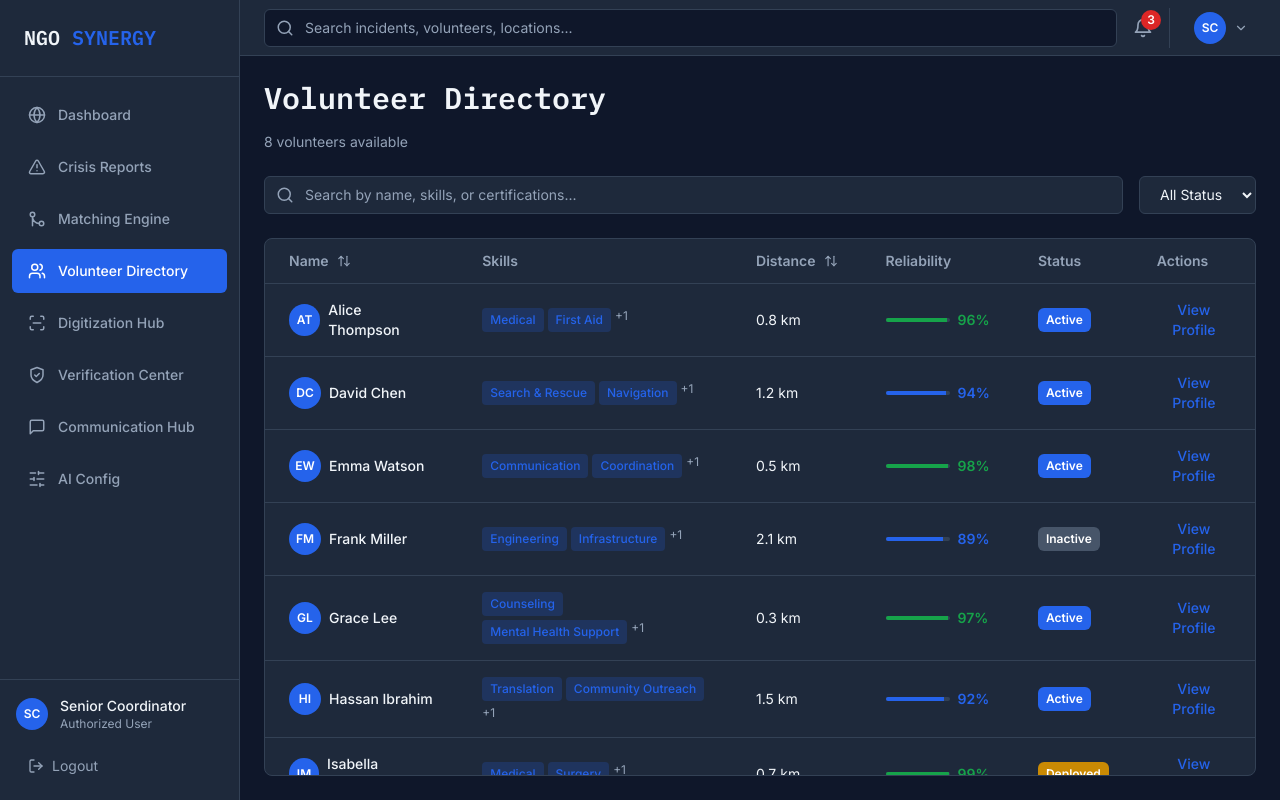
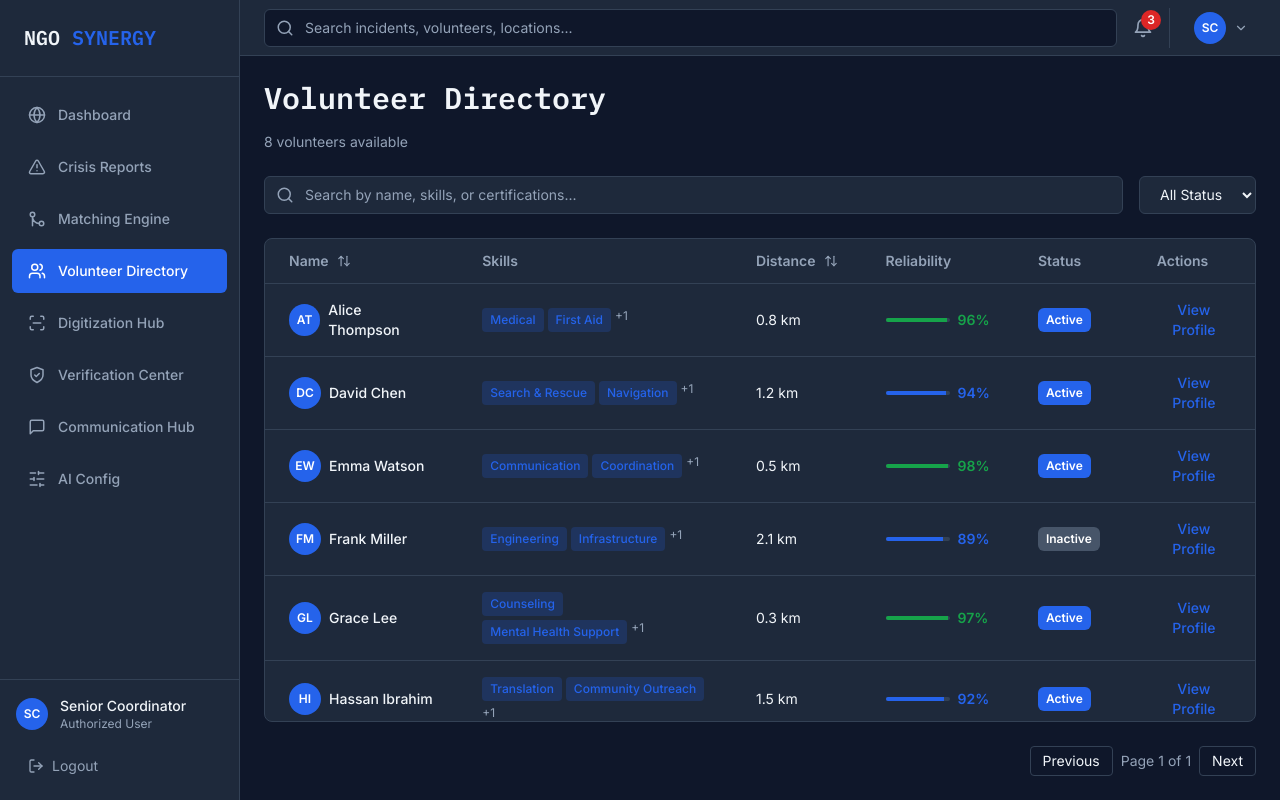
Before and after one commit to STIWARTs/NGOSynergy-GSC26, a React (Vite) app: page /volunteers in a window 1280 px wide. Built offline with nearby package versions, Linux system fonts and the light colour scheme; sample sign-in values are in the browser's storage.

Commit message:
feat: add paginated volunteer directory data flow
Switch volunteer listing to paginated API responses and wire page controls into the directory view.

```diff
--- a/src/api/volunteers.ts
+++ b/src/api/volunteers.ts
@@ -1,8 +1,25 @@
 import { Volunteer } from '@/types'
 import { mockVolunteers } from '@/lib/mockData'
 
+interface VolunteerQueryFilters {
+  status?: string
+  minReliability?: number
+}
+
+interface VolunteerListResponse {
+  items: Volunteer[]
+  total: number
+  page: number
+  pageSize: number
+}
+
 export const volunteerService = {
-  getAll: async (search?: string, filters?: any): Promise<Volunteer[]> => {
+  getAll: async (
+    search?: string,
+    filters?: VolunteerQueryFilters,
+    page = 1,
+    pageSize = 10
+  ): Promise<VolunteerListResponse> => {
     return new Promise((resolve) => {
       setTimeout(() => {
         let results = [...mockVolunteers]
@@ -22,10 +39,14 @@ export const volunteerService = {
         }
 
         if (filters?.minReliability) {
-          results = results.filter((v) => v.reliability >= filters.minReliability)
+          results = results.filter((v) => v.reliability >= (filters.minReliability ?? 0))
         }
 
-        resolve(results)
+        const total = results.length
+        const start = (page - 1) * pageSize
+        const items = results.slice(start, start + pageSize)
+
+        resolve({ items, total, page, pageSize })
       }, 300)
     })
   },
--- a/src/hooks/useVolunteers.ts
+++ b/src/hooks/useVolunteers.ts
@@ -2,10 +2,10 @@ import { useQuery } from '@tanstack/react-query'
 import { volunteerService } from '@/api/volunteers'
 import { queryKeys } from '@/lib/queryKeys'
 
-export function useVolunteers(search?: string, filters?: any) {
+export function useVolunteers(search?: string, filters?: any, page = 1, pageSize = 10) {
   return useQuery({
-    queryKey: [...queryKeys.volunteers.all, search, filters],
-    queryFn: () => volunteerService.getAll(search, filters),
+    queryKey: [...queryKeys.volunteers.all, search, filters, page, pageSize],
+    queryFn: () => volunteerService.getAll(search, filters, page, pageSize),
     staleTime: 30000,
   })
 }
--- a/src/pages/VolunteerDirectory.tsx
+++ b/src/pages/VolunteerDirectory.tsx
@@ -1,4 +1,4 @@
-import { useState } from 'react'
+import { useEffect, useState } from 'react'
 import { useVolunteers } from '@/hooks/useVolunteers'
 import VolunteerTable from '@/components/shared/VolunteerTable'
 import VolunteerProfileSheet from '@/components/shared/VolunteerProfileSheet'
@@ -10,11 +10,22 @@ export default function VolunteerDirectory() {
   const [selectedVolunteer, setSelectedVolunteer] = useState<Volunteer | null>(null)
   const [profileOpen, setProfileOpen] = useState(false)
   const [statusFilter, setStatusFilter] = useState<string>('')
+  const [page, setPage] = useState(1)
+  const pageSize = 10
 
-  const { data: volunteers = [], isLoading } = useVolunteers(
+  const { data, isLoading } = useVolunteers(
     search || undefined,
-    statusFilter ? { status: statusFilter } : undefined
+    statusFilter ? { status: statusFilter } : undefined,
+    page,
+    pageSize
   )
+  const volunteers = data?.items ?? []
+  const total = data?.total ?? 0
+  const totalPages = Math.max(1, Math.ceil(total / pageSize))
+
+  useEffect(() => {
+    setPage(1)
+  }, [search, statusFilter])
 
   const handleViewProfile = (volunteer: Volunteer) => {
     setSelectedVolunteer(volunteer)
@@ -27,7 +38,7 @@ export default function VolunteerDirectory() {
         <h1 className="text-3xl font-mono font-semibold text-text-primary mb-4">
           Volunteer Directory
         </h1>
-        <p className="text-text-muted text-sm">{volunteers.length} volunteers available</p>
+        <p className="text-text-muted text-sm">{total} volunteers available</p>
       </div>
 
       <div className="space-y-4">
@@ -63,6 +74,25 @@ export default function VolunteerDirectory() {
           onViewProfile={handleViewProfile}
         />
       </div>
+      <div className="flex items-center justify-end gap-2">
+        <button
+          onClick={() => setPage((p) => Math.max(1, p - 1))}
+          className="px-3 py-1 rounded border border-border text-sm text-text-primary"
+          disabled={page === 1}
+        >
+          Previous
+        </button>
+        <span className="text-sm text-text-muted">
+          Page {page} of {totalPages}
+        </span>
+        <button
+          onClick={() => setPage((p) => Math.min(totalPages, p + 1))}
+          className="px-3 py-1 rounded border border-border text-sm text-text-primary"
+          disabled={page >= totalPages}
+        >
+          Next
+        </button>
+      </div>
 
       <VolunteerProfileSheet
         volunteer={selectedVolunteer}
```
